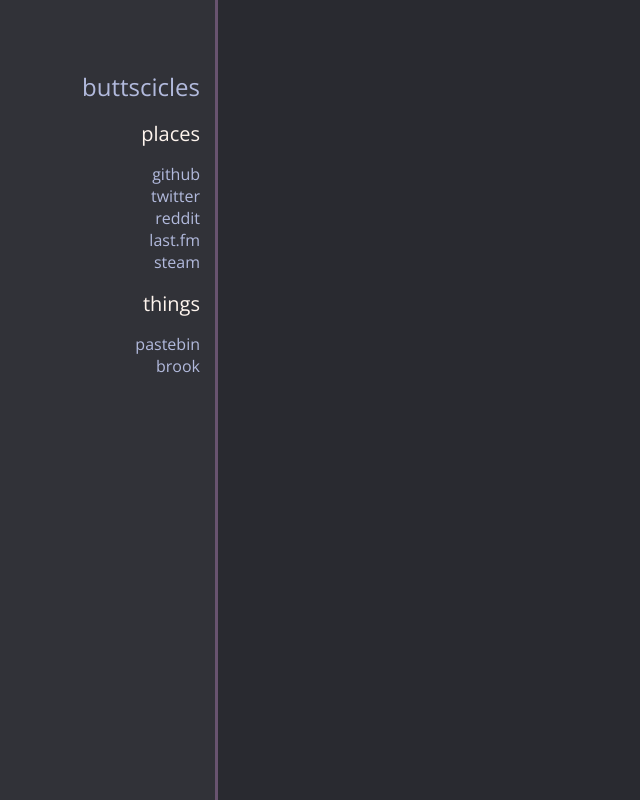
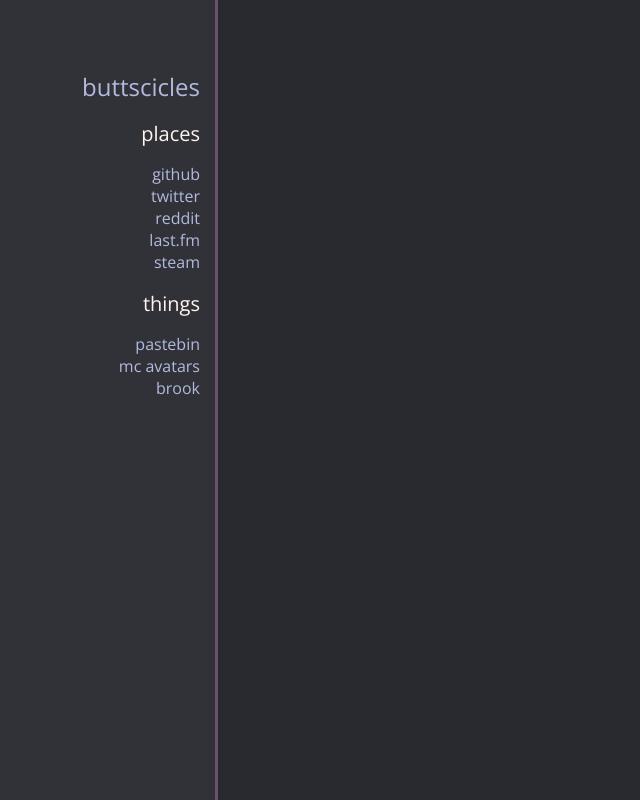
Before and after one commit to joealcorn/brook, a Flask app: template stream/templates/stream.html in a window 1280 px wide. Shown: the whole page, without its empty margins (0-640 px from the left). Run offline with Flask 2, Linux system fonts and the light colour scheme; the template is opened without the code that fills it, so the values that code supplies are empty; some libraries are stand-ins or nearby versions.

Commit message:
Add link to MCAvatar

```diff
--- a/stream/templates/layout.html
+++ b/stream/templates/layout.html
@@ -44,6 +44,7 @@
             <h2 class="list-header">things</h2>
             <ul>
                 <li><a href="http://paste.buttscicl.es/">pastebin</a></li>
+                <li><a href="http://mc.buttscicl.es/">mc avatars</a></li>
                 <li><a href="https://github.com/buttscicles/brook/">brook</a></li>
             </ul>
 
```
